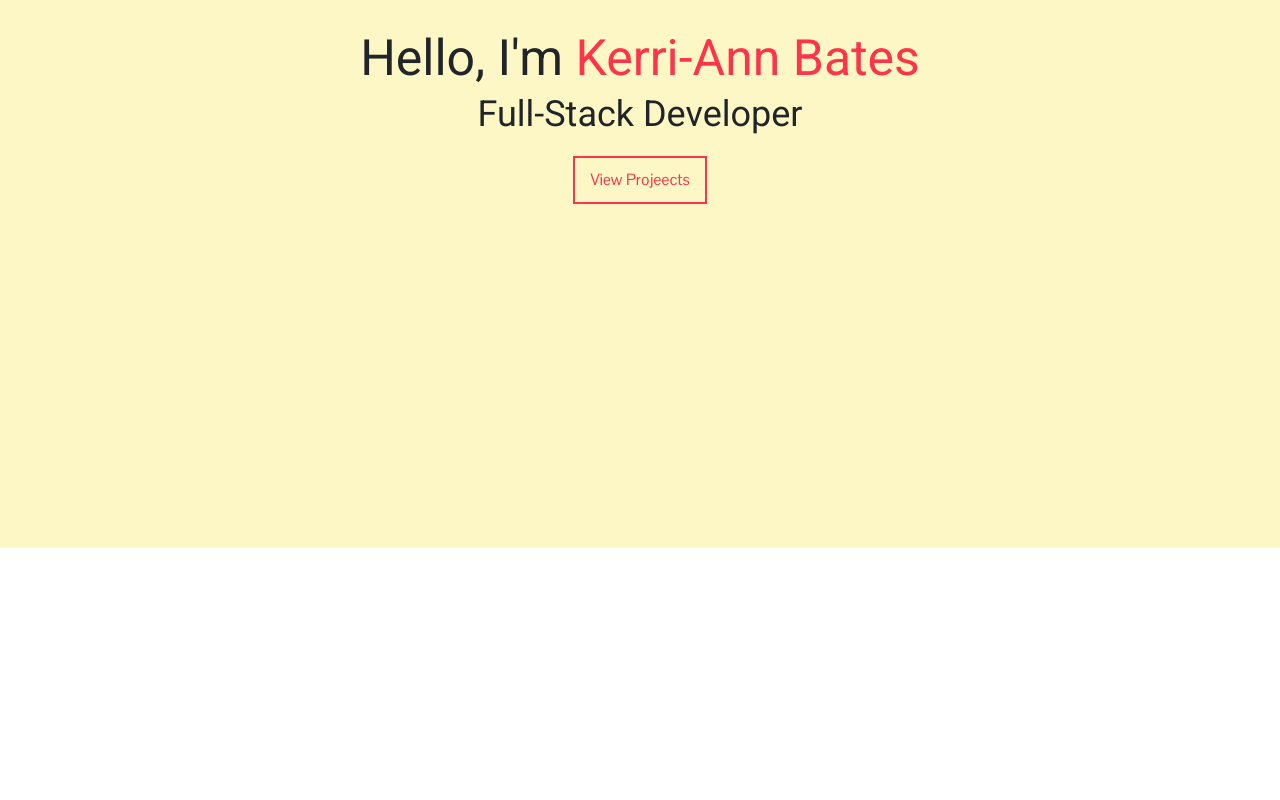
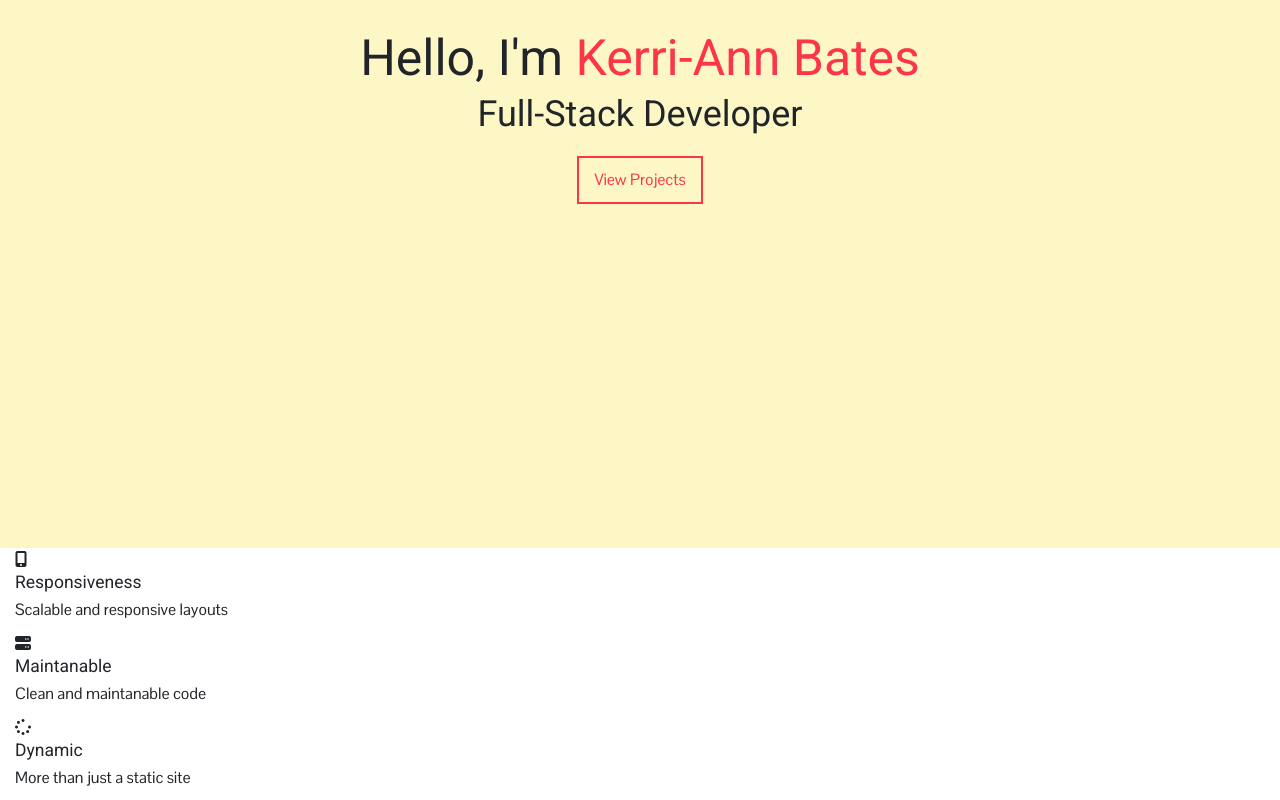
Before and after one commit to Kerri-AnnBates/official-portfolio, a React (Create React App) app: page / in a window 1280 px wide. Shown: the part 316-1116 px from the top of the page. Before the commit the page ends 864 px from the top, so only its background shows below. Built offline with nearby package versions, Linux system fonts and the light colour scheme.

Commit message:
quick info html setup

```diff
--- a/public/index.html
+++ b/public/index.html
@@ -23,6 +23,7 @@
       Learn how to configure a non-root public URL by running `npm run build`.
     -->
 	<title>Kerri-Ann Bates | Full-stack developer</title>
+	<script src="https://kit.fontawesome.com/9a5ae508b8.js" crossorigin="anonymous"></script>
 </head>
 
 <body>
--- a/src/App.js
+++ b/src/App.js
@@ -1,10 +1,12 @@
 import React from 'react';
 import Header from './components/header/Header';
+import About from './components/about/About';
 
 function App() {
 	return (
 		<div className="App">
 			<Header />
+			<About />
 		</div>
 	);
 }
--- /dev/null
+++ b/src/components/about/About.js
@@ -0,0 +1,19 @@
+import React from 'react'
+import { Container } from 'reactstrap';
+import QuickInfoList from './QuickInfoList';
+
+const About = () => {
+	return (
+		<main className="about">
+			<Container fluid={true}>
+				<QuickInfoList />
+				<div className="detailed-info">
+					{/* Tech stack */}
+					{/* About me */}
+				</div>
+			</Container>
+		</main>
+	)
+}
+
+export default About
--- /dev/null
+++ b/src/components/about/QuickInfoList.js
@@ -0,0 +1,31 @@
+import React from 'react'
+
+const QuickInfoList = () => {
+	return (
+		<section className="quick-info">
+			<div className="block">
+				<div><i class="fas fa-mobile-alt"></i></div>
+				<h3>Responsiveness</h3>
+				<div className="description">
+					<p>Scalable and responsive layouts</p>
+				</div>
+			</div>
+			<div className="block">
+				<div><i class="fas fa-server"></i></div>
+				<h3>Maintanable</h3>
+				<div className="description">
+					<p>Clean and maintanable code</p>
+				</div>
+			</div>
+			<div className="block">
+				<div><i class="fas fa-spinner"></i></div>
+				<h3>Dynamic</h3>
+				<div className="description">
+					<p>More than just a static site</p>
+				</div>
+			</div>
+		</section>
+	)
+}
+
+export default QuickInfoList
--- a/src/components/header/Jumbotron.js
+++ b/src/components/header/Jumbotron.js
@@ -1,5 +1,5 @@
 import React from 'react'
-import { Container, Button } from 'reactstrap';
+import { Container } from 'reactstrap';
 
 const Jumbotron = () => {
 	return (
@@ -9,7 +9,7 @@ const Jumbotron = () => {
 					<div className="intro-content">
 						<h1>Hello, I'm <span className="pop">Kerri-Ann Bates</span></h1>
 						<h2>Full-Stack Developer</h2>
-						<a href="#">View Projeects</a>
+						<a href="#">View Projects</a>
 					</div>
 				</div>
 			</Container>
```
